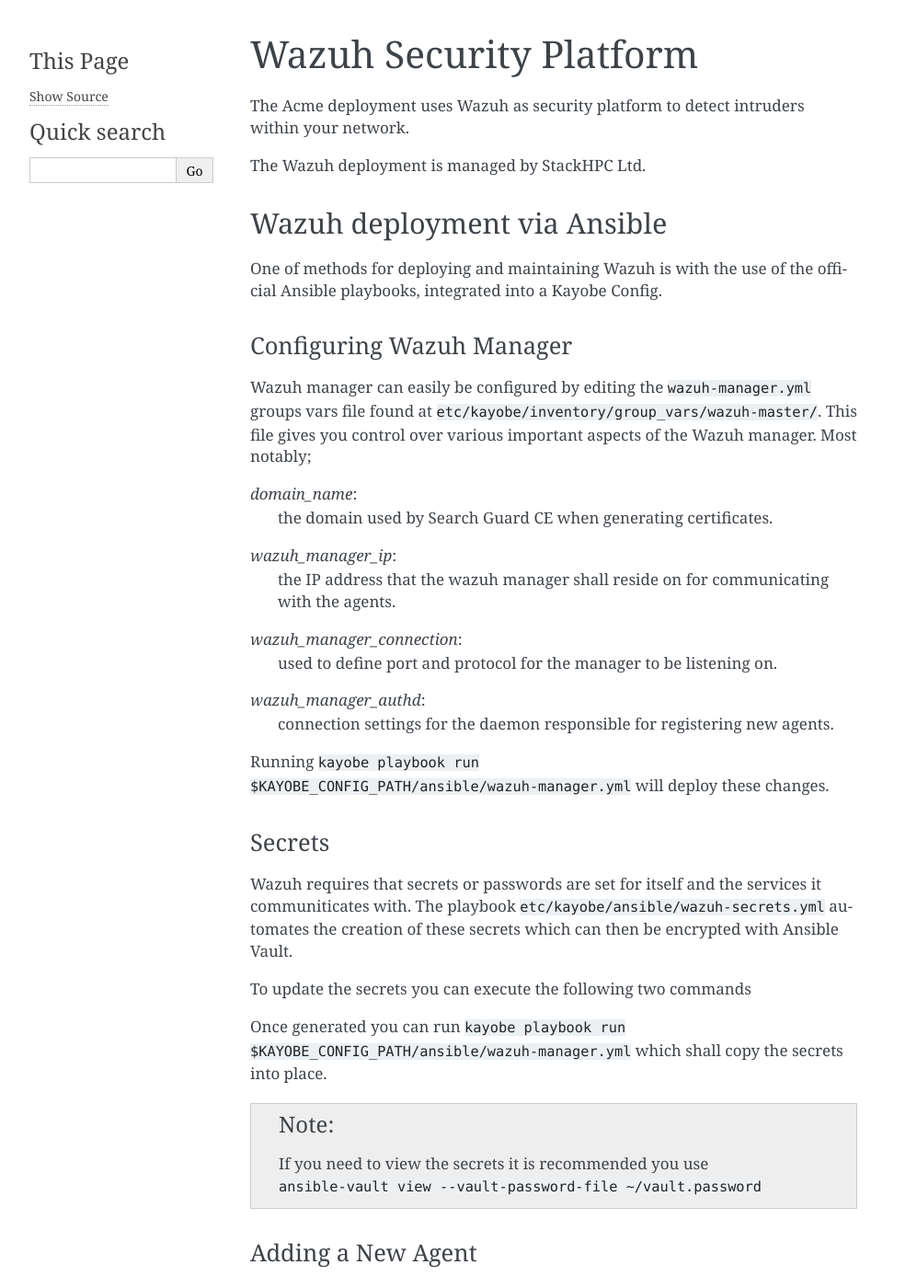
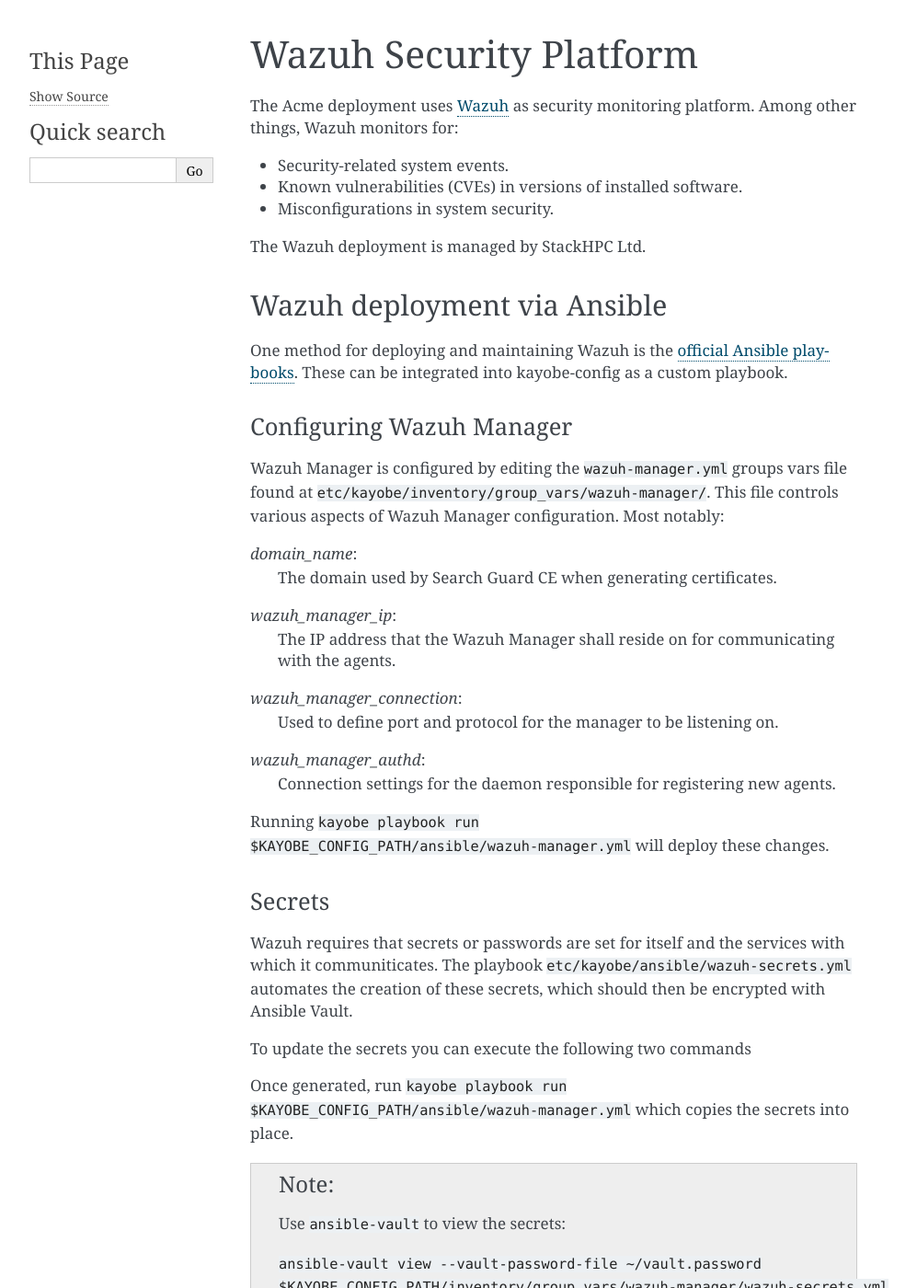
Before and after one commit to stackhpc/openstack-admin-guide, a Sphinx documentation site: the page built from source/wazuh.rst, in a window 1280 px wide and 1400 px high. Shown: the whole window at 92% size, without its empty margins (148-1145 px from the left). Built offline with Sphinx 7.4.7, drawn with Linux system fonts in a browser that asks for light colours; some of the changed text lies outside the part shown.

Commit message:
Updates on Wazuh text

```diff
--- a/source/include/wazuh_ansible.rst
+++ b/source/include/wazuh_ansible.rst
@@ -1,47 +1,61 @@
-One of methods for deploying and maintaining Wazuh is with the use of the official Ansible playbooks, integrated into a Kayobe Config.
+One method for deploying and maintaining Wazuh is the `official
+Ansible playbooks <https://github.com/wazuh/wazuh-ansible>`_.  These
+can be integrated into |kayobe_config| as a custom playbook.
 
 Configuring Wazuh Manager
 -------------------------
 
-Wazuh manager can easily be configured by editing the ``wazuh-manager.yml`` groups vars file found at ``etc/kayobe/inventory/group_vars/wazuh-master/``.
-This file gives you control over various important aspects of the Wazuh manager.
-Most notably;
+Wazuh Manager is configured by editing the ``wazuh-manager.yml``
+groups vars file found at
+``etc/kayobe/inventory/group_vars/wazuh-manager/``.  This file
+controls various aspects of Wazuh Manager configuration.
+Most notably:
 
 *domain_name*:
-    the domain used by Search Guard CE when generating certificates.
+    The domain used by Search Guard CE when generating certificates.
 
 *wazuh_manager_ip*:
-    the IP address that the wazuh manager shall reside on for communicating with the agents.
+    The IP address that the Wazuh Manager shall reside on for communicating with the agents.
 
 *wazuh_manager_connection*:
-    used to define port and protocol for the manager to be listening on.
+    Used to define port and protocol for the manager to be listening on.
 
 *wazuh_manager_authd*:
-    connection settings for the daemon responsible for registering new agents.
+    Connection settings for the daemon responsible for registering new agents.
 
-Running ``kayobe playbook run $KAYOBE_CONFIG_PATH/ansible/wazuh-manager.yml`` will deploy these changes.
+Running ``kayobe playbook run
+$KAYOBE_CONFIG_PATH/ansible/wazuh-manager.yml`` will deploy these
+changes.
 
 Secrets
 -------
 
-Wazuh requires that secrets or passwords are set for itself and the services it communiticates with.
-The playbook ``etc/kayobe/ansible/wazuh-secrets.yml`` automates the creation of these secrets which can then be encrypted with Ansible Vault.
+Wazuh requires that secrets or passwords are set for itself and the services with which it communiticates.
+The playbook ``etc/kayobe/ansible/wazuh-secrets.yml`` automates the creation of these secrets, which should then be encrypted with Ansible Vault.
 
 To update the secrets you can execute the following two commands
 
-.. code-block:: console
+.. code-block:: shell
     :substitutions:
 
-    kayobe# kayobe playbook run $KAYOBE_CONFIG_PATH/ansible/wazuh-secrets.yml -e wazuh_user_pass=$(uuidgen) -e wazuh_admin_pass=$(uuidgen)
-    kayobe# ansible-vault encrypt --vault-password-file |vault_password_file_path| $KAYOBE_CONFIG_PATH/inventory/group_vars/wazuh-master/wazuh-secrets.yml
+    kayobe# kayobe playbook run $KAYOBE_CONFIG_PATH/ansible/wazuh-secrets.yml \
+        -e wazuh_user_pass=$(uuidgen) \
+        -e wazuh_admin_pass=$(uuidgen)
+    kayobe# ansible-vault encrypt --vault-password-file |vault_password_file_path| \
+        $KAYOBE_CONFIG_PATH/inventory/group_vars/wazuh-manager/wazuh-secrets.yml
 
-Once generated you can run ``kayobe playbook run $KAYOBE_CONFIG_PATH/ansible/wazuh-manager.yml`` which shall copy the secrets into place.
+Once generated, run ``kayobe playbook run $KAYOBE_CONFIG_PATH/ansible/wazuh-manager.yml`` which copies the secrets into place.
 
-.. note:: If you need to view the secrets it is recommended you use ``ansible-vault view --vault-password-file ~/vault.password``
+.. note:: Use ``ansible-vault`` to view the secrets:
+
+  ``ansible-vault view --vault-password-file ~/vault.password $KAYOBE_CONFIG_PATH/inventory/group_vars/wazuh-manager/wazuh-secrets.yml``
 
 Adding a New Agent
 ------------------
-When adding a new host it should be automically picked up by the ``wazuh-agent:children`` group in ``etc/kayobe/inventory/groups`` as it would be included in the ``overcloud`` member.
+The Wazuh Agent is deployed to all hosts in the ``wazuh-agent``
+inventory group, comprising the ``seed`` group (containing |seed_name|)
+plus the ``overcloud`` group (containing all hosts in the
+OpenStack control plane).
 
 .. code-block:: ini
 
@@ -49,17 +63,32 @@ When adding a new host it should be automically picked up by the ``wazuh-agent:c
     seed
     overcloud
 
-Running the follow playbook ``kayobe playbook run $KAYOBE_CONFIG_PATH/ansible/wazuh-agent.yml`` will deploy the agent to the new host.
-This should automatically be registered and accessible within the Wazuh manager dashboard.
+The following playbook deploys the Wazuh Agent to all hosts in the
+``wazuh-agent`` group:
 
-The playbook ``wazuh-agent.yml`` can be setup as a hook within kayobe, which will automatically run either pre or post a given kayobe command.
-See `here <https://docs.openstack.org/kayobe/wallaby/custom-ansible-playbooks.html#hooks>`_ for more details.
+.. code-block:: shell
+
+  kayobe playbook run $KAYOBE_CONFIG_PATH/ansible/wazuh-agent.yml
+
+The hosts running Wazuh Agent should automatically be registered
+and visible within the Wazuh Manager dashboard.
+
+.. note:: It is good practice to use a `Kayobe deploy hook
+  <https://docs.openstack.org/kayobe/wallaby/custom-ansible-playbooks.html#hooks>`_
+  to automate deployment and configuration of the Wazuh Agent
+  following a run of ``kayobe overcloud host configure``.
 
 Accessing Wazuh Manager
 -----------------------
 
-To access the Wazuh manager dashboard, navigate to the ip address of the |wazuh_master_name| (|wazuh_master_url|).
+To access the Wazuh Manager dashboard, navigate to the ip address
+of |wazuh_manager_name| (|wazuh_manager_url|).
 
-You can login to the dashboard with the username ``admin`` and the password for ``opendistro_admin_password`` which can be found within ``etc/kayobe/inventory/group_vars/wazuh-master/wazuh-secrets.yml``.
+You can login to the dashboard with the username ``admin``.  The
+password for ``admin`` is defined in the secret
+``opendistro_admin_password`` which can be found within
+``etc/kayobe/inventory/group_vars/wazuh-manager/wazuh-secrets.yml``.
 
-.. note:: If you need to view the secrets it is recommended you use ``ansible-vault view --vault-password-file ~/vault.password``
+.. note:: Use ``ansible-vault`` to view Wazuh secrets:
+
+  ``ansible-vault view --vault-password-file ~/vault.password $KAYOBE_CONFIG_PATH/inventory/group_vars/wazuh-manager/wazuh-secrets.yml``
--- a/source/vars.rst
+++ b/source/vars.rst
@@ -48,6 +48,6 @@
 .. |tempest_recipes| replace:: https://github.com/acme-openstack/tempest-recipes.git
 .. |tls_setup| replace:: TLS is implemented using a wildcard certificate available for ``*.acme.example``.
 .. |vault_password_file_path| replace:: ~/vault-password
-.. |wazuh_master_url| replace:: https://|wazuh_master_ip|
-.. |wazuh_master_ip| replace:: 172.168.0.10:5601
-.. |wazuh_master_name| replace:: wazuh-master01
+.. |wazuh_manager_url| replace:: https://172.168.0.10:5601
+.. |wazuh_manager_ip| replace:: 172.168.0.10:5601
+.. |wazuh_manager_name| replace:: wazuh-manager01
--- a/source/wazuh.rst
+++ b/source/wazuh.rst
@@ -6,7 +6,11 @@ Wazuh Security Platform
 
 .. ifconfig:: deployment['wazuh']
 
-    The |project_name| deployment uses Wazuh as security platform to detect intruders within your network.
+    The |project_name| deployment uses `Wazuh <https://wazuh.com>`_ as security monitoring platform.  Among other things, Wazuh monitors for:
+
+* Security-related system events.
+* Known vulnerabilities (CVEs) in versions of installed software.
+* Misconfigurations in system security.
 
 .. ifconfig:: deployment['wazuh_managed']
 
```
